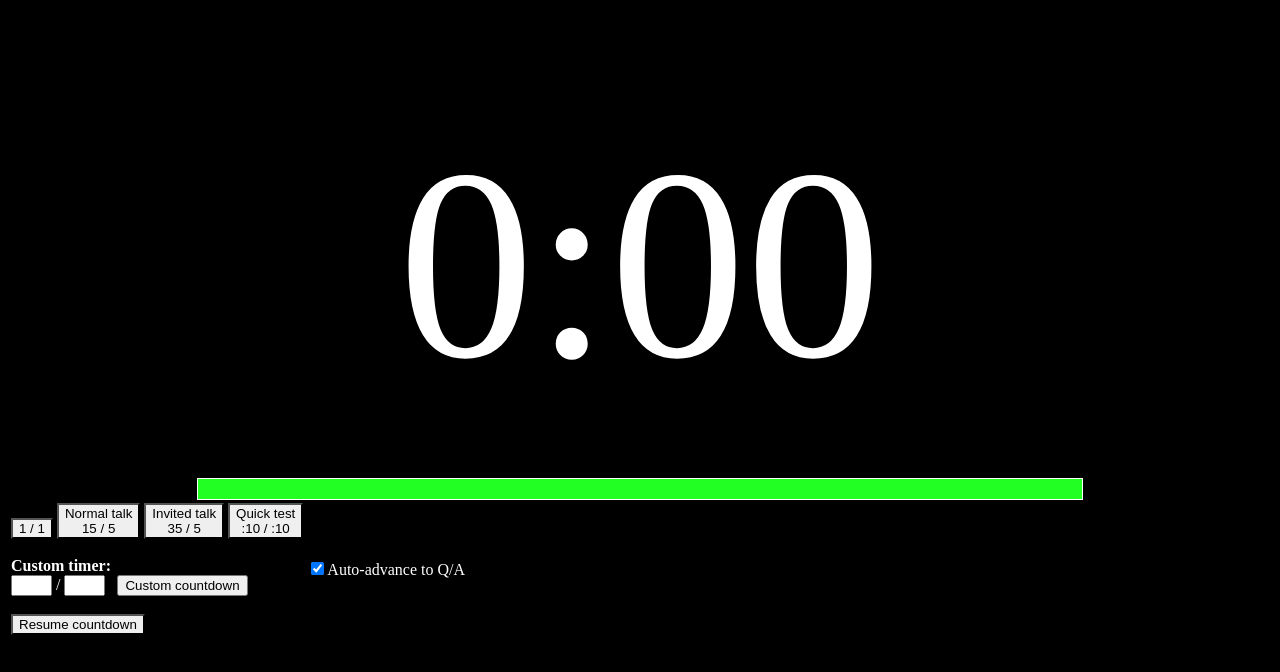
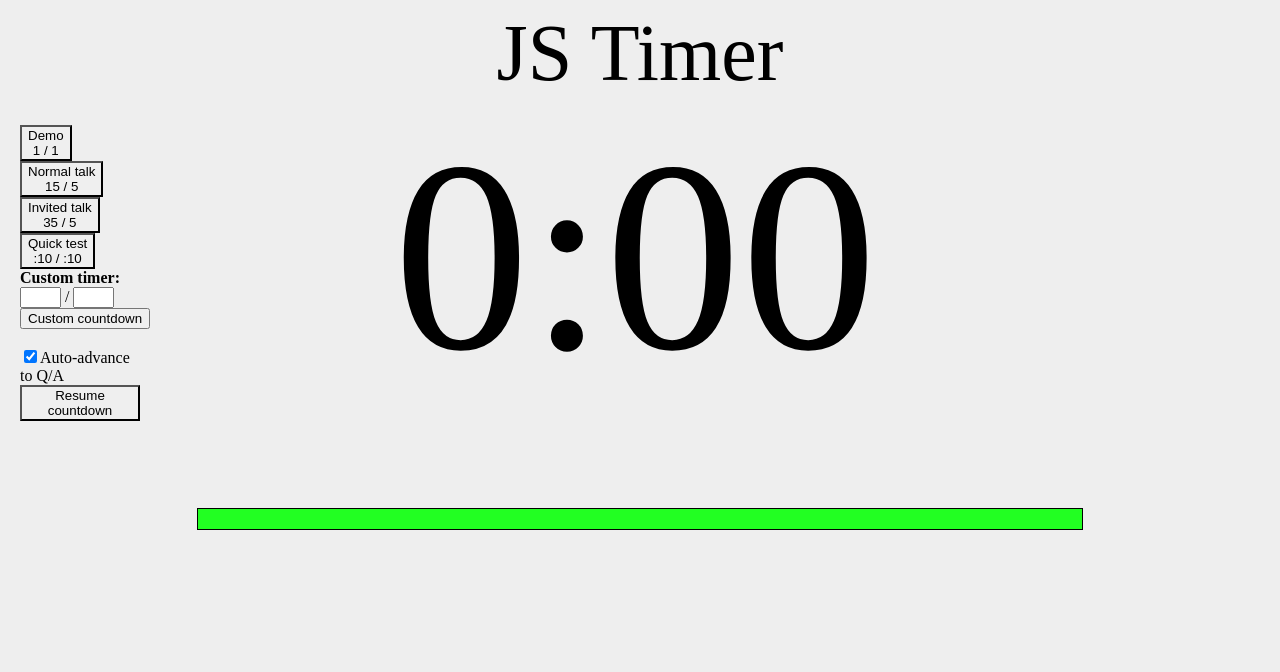
Before and after one commit to 48kRAM/jstimer, a plain HTML site: page lite/timer.html in a window 1280 px wide. Drawn offline with Linux system fonts and the light colour scheme.

Commit message:
Change lite version to match style of 'full' version. Fix bug when not using auto Q/A advance (both versions)

```diff
--- a/lite/timer.html
+++ b/lite/timer.html
@@ -6,23 +6,22 @@
     <script language="JavaScript">
     var ticks=0; var mins=0; var secs=0;
     var counter; var timeStr; var talkPart=0;
-    var qaTime;
-    var talkLen; var seconds=0;
+    var qaTime; var talkTime; var elapsed=0;
     function userTimer(F) {
     	startTimer(F.userTalk.value*60, F.userQA.value*60);
     }
     function startTimer(talkSecs, qaSecs) {
+	var x=document.getElementById('autoQA');
 	if (talkSecs>0) {
-	    talkLen=talkSecs+qaSecs
-	    seconds=0;
+	    elapsed=0;
 	    document.getElementById("mode").innerHTML="Presentation";
+	    talkTime=talkSecs;
 	    ticks=talkSecs;
 	    talkPart=1;
-	    if (qaSecs>0) {
 	    qaTime=qaSecs;
-	    }
 	} else {
 	    if (qaSecs>0) {
+		elapsed=0;
 		document.getElementById("mode").innerHTML="Question / Answer";
 		talkPart=2;
 		ticks=qaSecs;
@@ -30,28 +29,33 @@
 	}
 	updateDisplay();
 	document.getElementById('gui').style.visibility='hidden';
-	document.getElementById('timer').style.color='white';
+	document.getElementById('timer').style.color='#000';
 	document.getElementById("timer").style.fontSize="17em";
 	counter=setInterval(timerFunc, 1000);
     }
     function updateDisplay() {
+	var talkLen;
 	var elem=document.getElementById("timer");
     	mins=Math.floor(ticks/60);
 	secs=ticks-(mins*60);
 	if(secs.toString().length<2) { secs='0'+secs; }
 	elem.innerHTML=mins +":" +secs;
 	divlen=document.getElementById('progress').clientWidth;
-	barlen=Math.ceil(seconds/talkLen*divlen);
+	var x=document.getElementById('autoQA');
+	if (x.checked) { talkLen=qaTime + talkTime; }
+	else { talkLen=talkTime; }
+	barlen=Math.ceil(elapsed/talkLen*divlen);
 	document.getElementById('bar').style.width=barlen+'px';
     }
     function timerFunc() {
 	ticks=ticks-1;
-	seconds=seconds+1;
+	elapsed=elapsed+1;
 	if (ticks <=0 ) {
 	    var x=document.getElementById('autoQA');
 	    if (talkPart==1 && x.checked) {
 		talkPart=2;
-		ticks=qaTime;   updateDisplay();
+		ticks=qaTime;
+		updateDisplay();
 		document.getElementById("mode").innerHTML="Question / Answer";
 	    } else {
 		updateDisplay();
@@ -60,6 +64,7 @@
 		elem.style.fontSize="10em";
 		elem.innerHTML="Your time has expired!";
 		document.getElementById("mode").innerHTML="";
+		timeIsUp();
 		counter=setInterval(timeIsUp, 700);
 	    }
 	} else {
@@ -67,63 +72,66 @@
 	}
     }
     function showGui() {
-	document.getElementById('timer').style.color='white';
+	document.getElementById('timer').style.color='black';
 	document.getElementById("gui").style.visibility='visible';
 	clearInterval(counter);
     }
     function timeIsUp() {
     	var elem=document.getElementById("timer");
-	if (elem.style.color=="white") {
+	if (elem.style.color=="black") {
 	    elem.style.color = "red";
 	} else {
-	    elem.style.color = "white";
+	    elem.style.color = "black";
 	}
     }
 
     </script>
     <style>
-	body { background-color: #000; color: #fff; }
+	body { background-color: #eee; color: #000; }
 	button { -webkit-appearance: none; }
 	#mode { text-align: center; height: 100px; font-size: 5em; }
+        #textdiv { width: 98%; height: 500px; display: table;
+                position: absolute; top: 100px; text-align: center;
+                }
         #timer { height: 370px; font-size: 17em; text-align: center;}
-	#gui { height: 80px; }
-	#progress { margin-left: auto;
-		margin-right: auto; width: 70%;
-		border: 1px solid #fff; height:20px;
-		background-color: #2f2; }
+	#progress { margin-left: auto; margin-right: auto; width: 70%;
+		border: 1px solid #000; height:20px;
+		background-color: #2f2;
+		position: relative; top: 400px;
+	     }
 	#bar { background-color: #f33; height: 20px; width: 0%; }
+        #gui { position: absolute; width: 120px; left: 20px;
+                top: 125px; z-index: 3; background-color: #eeeeee;
+            }
     </style>
   </head>
   <body onLoad="updateDisplay()">
-    <div id="mode"></div>
-    <div id="timer" onClick="showGui()">
-    </div>
-    <div id="progress"><div id="bar"></div></div>
+
     <div id="gui">
-      <table class="guiTable">
-         <tr>
-	    <td>
-		<button onClick="startTimer(60,60)">1 / 1</button>
+	<button onClick="startTimer(60,60)">Demo<br/>1 / 1</button>
 	<button onClick="startTimer(15*60,5*60)">Normal talk<br/>15 / 5</button>
 	<button onClick="startTimer(35*60,5*60)">Invited talk<br/>35 / 5</button>
 	<button onClick="startTimer(10,10)">Quick test<br/>:10 / :10</button>
-		<br/><br/>
+	<br/>
 	<b>Custom timer: </b> &nbsp;
 	<form name="usertime">
 	<input type="text" size="2" name="userTalk"> / <input type="text" size="2" name="userQA">
-		&nbsp;
+	&nbsp;<br/>
 	<input type="button" value="Custom countdown" onClick="userTimer(this.form)">
 	</form>
 	<br/>
-		<button onClick="startTimer(0,0)">Resume countdown</button>
-	    </td><td>
 	<form name="qaMode">
 	<input type="checkbox" id="autoQA" checked="checked" value="1">Auto-advance to Q/A
 	</form>
-	    </td>
-	</tr>
-      </table>
+	<button onClick="startTimer(0,0)">Resume countdown</button>
     </div>
+
+    <div id="mode">JS Timer</div>
+    <div id="textdiv" onClick="showGui()">
+        <span id="timer" > </span>
+    </div>
+    </div>
+    <div id="progress"><div id="bar"></div></div>
 
   </body>
 </html>
```
Also changed, not shown: full/timer.html (+12 -9 lines). Lines whose indentation alone changed are shown as unchanged.
